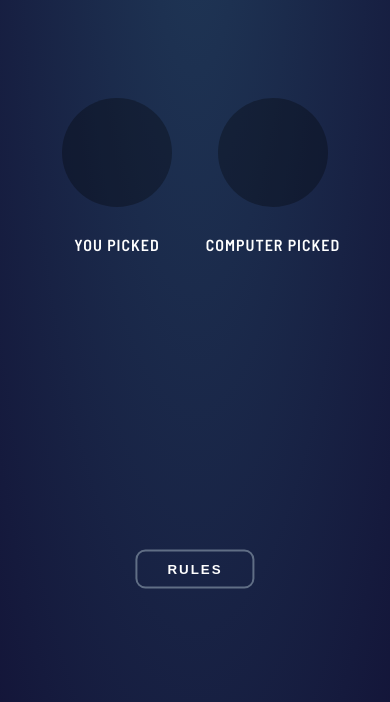
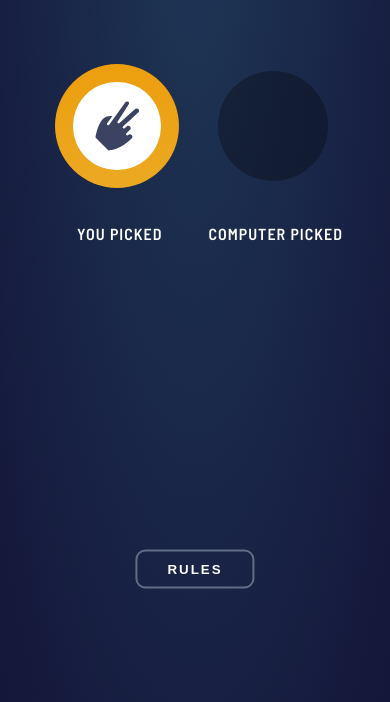
Before and after one commit to stanleyy20/rock-paper-scissors, a website built with Vite: page index.html in a window 390 px wide. Shown: the part 152-854 px from the top of the page. Built offline with nearby package versions, Linux system fonts and the light colour scheme.

Commit message:
fix bug in mobile view

```diff
--- a/index.html
+++ b/index.html
@@ -45,14 +45,26 @@
         </main>
 
         <main class="main-second">
-            <div class="main-second__container">
-                <div class="main-second__option-palece"></div>
+            <div class="main-second__wrapper">
+                <div class="main-second__container main-second__container--first">
+                    <div class="main-second__option-palece main-second__option-palece--big">
+                        <div class="main__choose main__choose--scissors main__choose--position">
+                            <div class="main__choose-bg">
+                                <img src="./public/images/icon-scissors.svg" alt="scissors" />
+                            </div>
+                        </div>
+                    </div>
+                </div>
+
+                <div class="main-second__container">
+                    <div class="main-second__option-palece"></div>
+                </div>
+            </div>
+            <div class="main-second__title">
                 <h2>YOU PICKED</h2>
-            </div>
-            <div class="main-second__container">
-                <div class="main-second__option-palece"></div>
                 <h2>COMPUTER PICKED</h2>
             </div>
+
             <button class="main__btn">RULES</button>
         </main>
 
--- a/src/scss/_main-first-view.scss
+++ b/src/scss/_main-first-view.scss
@@ -67,6 +67,13 @@
             transform: translate(-50%, -50%);
             width: 35%;
         }
+
+        &--position {
+            position: static;
+            width: 100%;
+            height: 100%;
+            transform: translate(0, 0);
+        }
     }
 
     &__btn {
--- a/src/scss/_main-second-view.scss
+++ b/src/scss/_main-second-view.scss
@@ -1,16 +1,23 @@
 .main-second {
     width: 80%;
-    margin: 100px auto;
+    margin: 50px auto;
     display: flex;
-    flex-direction: row;
+    flex-direction: column;
     align-items: center;
     justify-content: center;
+    gap: 20px;
+
+    &__wrapper {
+        width: 100%;
+        height: 100%;
+        display: flex;
+    }
 
     &__container {
         aspect-ratio: 1/1;
         width: 50%;
         display: flex;
-        justify-content: space-between;
+        justify-content: space-around;
         align-items: center;
         flex-direction: column;
     }
@@ -20,6 +27,21 @@
         height: 70%;
         background-color: rgba($color: #000000, $alpha: 0.3);
         border-radius: 50%;
+        display: flex;
+        justify-content: center;
+        align-items: center;
+
+        &--big {
+            width: 80%;
+            height: 80%;
+        }
+    }
+
+    &__title {
+        display: flex;
+        justify-content: space-around;
+        align-items: center;
+        width: 100%;
     }
 
     h2 {
@@ -27,5 +49,6 @@
         font-size: 1rem;
         font-weight: 600;
         letter-spacing: 1px;
+        margin-left: 30px;
     }
 }
```
